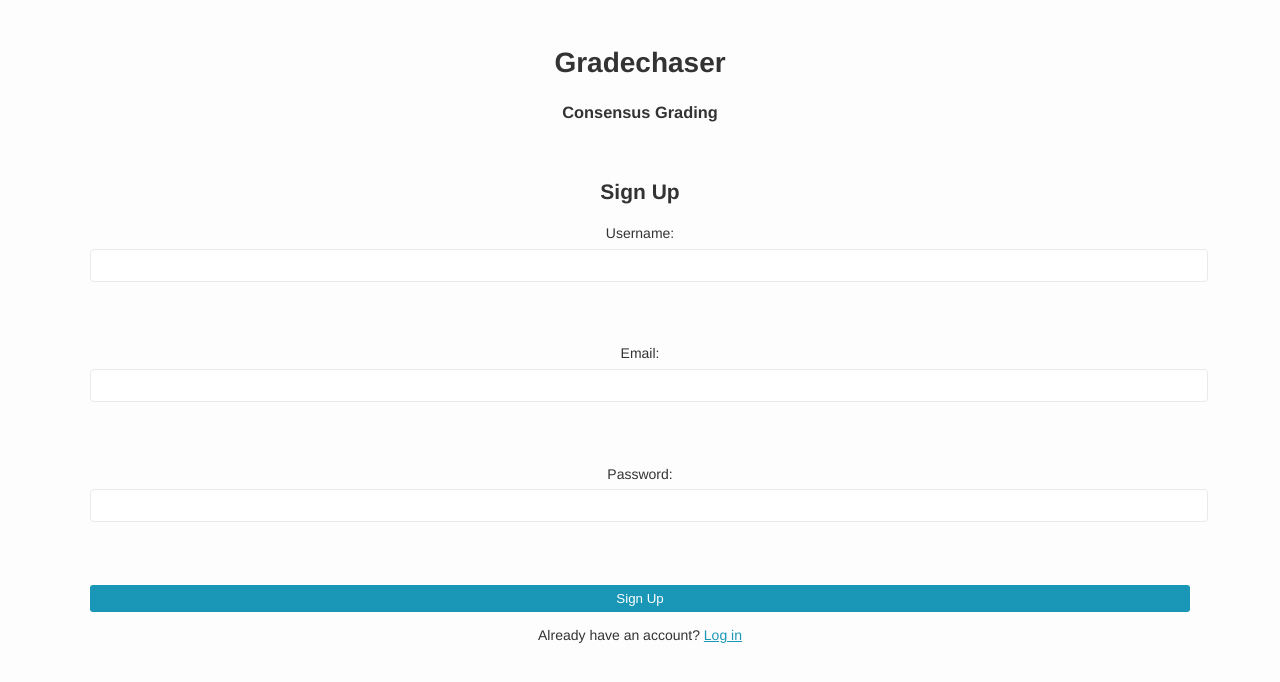
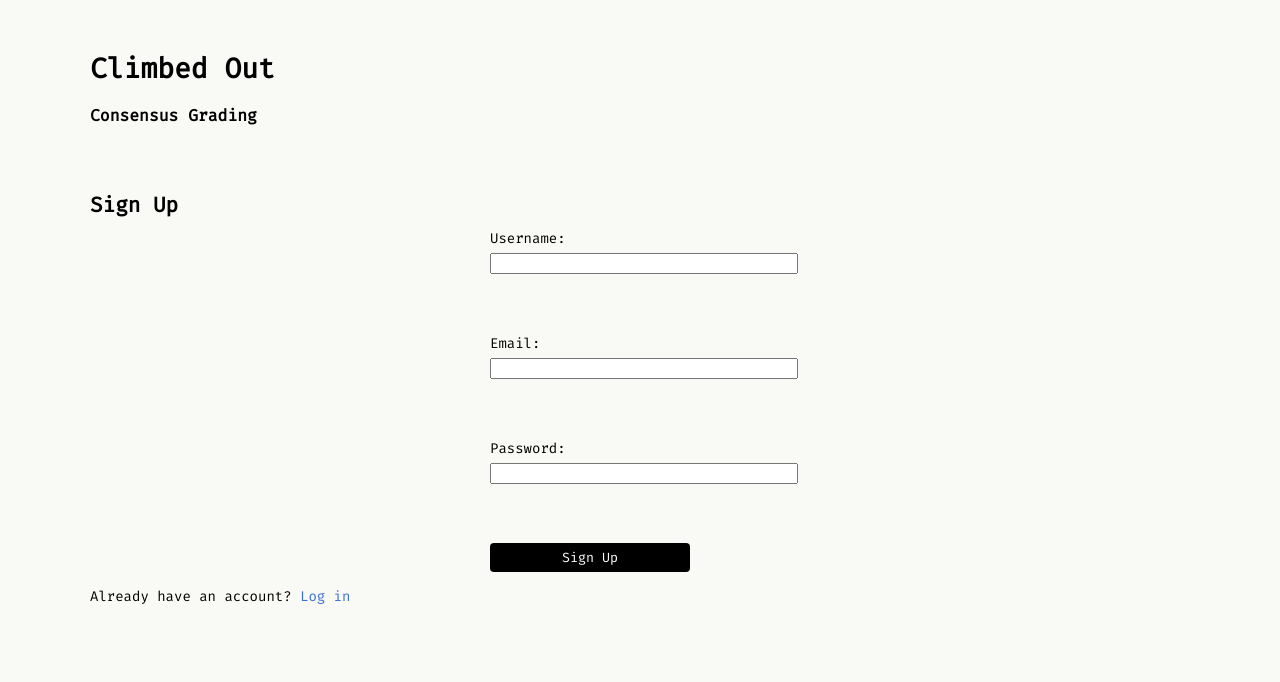
Before and after one commit to quinaltdelete/GradeChaser, a React (Vite) app in the folder client/: page /signup in a window 1280 px wide. Shown: the top 682 px of the page. Built offline with nearby package versions, Linux system fonts and the light colour scheme; no server answers.

Commit message:
Updated styling

```diff
--- a/client/index.html
+++ b/client/index.html
@@ -3,7 +3,8 @@
   <head>
     <meta charset="UTF-8" />
     <meta name="viewport" content="width=device-width, initial-scale=1.0" />
-    <title>Gradechaser</title>
+    <title>Climbed Out</title>
+    <link href="https://fonts.googleapis.com/css2?family=Fira+Code&display=swap" rel="stylesheet" />
   </head>
   <body>
     <div id="root"></div>
--- a/client/src/App.css
+++ b/client/src/App.css
@@ -1,89 +1,58 @@
 :root {
-  --primary-color: #1a97b7;
-  --secondary-color: #196baf;
-  --background-color: #fdfdfd;
-  --border-color: #eaeaea;
+  --primary-color: #000000;
+  --secondary-color: #444444;
+  --background-color: #f9f9f6;
+  --border-color: #dcdcdc;
+  --font-family: 'Fira Code', 'Courier New', monospace;
 }
 
+/* ===== Base Layout & Typography ===== */
+body, html {
+  margin: 0;
+  padding: 0;
+  font-size: 14px;
+  font-family: var(--font-family);
+  background-color: var(--background-color);
+  color: var(--primary-color);
+  line-height: 1.5;
+}
+
+/* Titles */
+h1, h2, h3, h4, h5 {
+  text-align: left;
+  font-weight: 600;
+  margin-top: 1rem;
+  margin-bottom: 0.5rem;
+}
+
+/* Links */
+a {
+  color: #3b6fd1;
+  text-decoration: none;
+  font-weight: 500;
+}
+a:hover {
+  color: #264ba5;
+  text-decoration: underline;
+}
+
+/* ===== Containers ===== */
 #root {
   min-height: 700px;
   max-width: 1280px;
   margin: 0 auto;
   padding: 1rem;
-  text-align: center;
   box-sizing: border-box;
 }
 
-.logo {
-  height: 6em;
-  padding: 1.5em;
-  will-change: filter;
-  transition: filter 300ms;
-}
-
-.logo:hover {
-  filter: drop-shadow(0 0 2em #646cffaa);
-}
-
-.logo.react:hover {
-  filter: drop-shadow(0 0 2em #61dafbaa);
-}
-
-.ranking-table {
-  width: 100%;
-  border-collapse: collapse;
-  margin-top: 10px;
-}
-
-.ranking-table th,
-.ranking-table td {
-  padding: 6px 8px;
-  text-align: left;
-  border-bottom: 1px solid var(--border-color);
-}
-
-.ranking-table th {
-  background-color: #f9f9f9;
-}
-
-@keyframes logo-spin {
-  from { transform: rotate(0deg); }
-  to { transform: rotate(360deg); }
-}
-
-@media (prefers-reduced-motion: no-preference) {
-  a:nth-of-type(2) .logo {
-    animation: logo-spin infinite 20s linear;
-  }
-}
-
-.card {
-  padding: 2em;
-}
-
-.read-the-docs {
-  color: #888;
-}
-
-/* General reset for a clean look */
-body, html {
-  margin: 0;
-  padding: 0;
-  font-size: 14px;
-  font-family: 'Helvetica Neue', Helvetica, Arial, sans-serif;
-  background-color: var(--background-color);
-  color: #333;
-  line-height: 1.4;
-}
-
-/* Container styling for pages */
 .container {
   max-width: 1100px;
   margin: 0 auto;
-  padding: 10px;
+  padding: 20px;
+  text-align: left;
 }
 
-/* Header & navigation styles */
+/* ===== Header / Navigation ===== */
 header {
   display: flex;
   align-items: center;
@@ -94,35 +63,52 @@ header {
 }
 
 nav a, nav button {
-  color: #333;
+  color: var(--primary-color);
   text-decoration: none;
   padding: 5px 10px;
   font-weight: 600;
 }
-
 nav a:hover, nav button:hover {
-  color: var(--primary-color);
+  color: var(--secondary-color);
 }
 
-/* Buttons */
+/* ===== Buttons ===== */
 button {
   padding: 6px 12px;
   border: none;
   background-color: var(--primary-color);
   color: white;
-  border-radius: 3px;
+  border-radius: 4px;
   cursor: pointer;
+  font-family: var(--font-family);
+  max-width: 200px;
 }
-
 button:hover {
   background-color: var(--secondary-color);
 }
 
-/* Form styles */
+/* Button Groups */
+.button-group,
+.left-button-group {
+  display: flex;
+  gap: 10px;
+  flex-wrap: wrap;
+  margin-bottom: 12px;
+}
+.button-group {
+  justify-content: center;
+}
+.left-button-group {
+  justify-content: flex-start;
+}
+
+/* ===== Forms ===== */
 form {
   display: flex;
   flex-direction: column;
   gap: 10px;
+  max-width: 300px;
+  margin: 0 auto;
 }
 
 form input[type="text"],
@@ -130,43 +116,24 @@ form input[type="password"],
 form input[type="email"],
 form input[type="number"],
 form select {
-  padding: 8px;
-  border: 1px solid var(--border-color);
-  border-radius: 4px;
   width: 100%;
+  max-width: 300px;
 }
 
-form input:focus, form select:focus {
+form input:focus,
+form select:focus {
   border-color: var(--primary-color);
   outline: none;
-  box-shadow: 0 0 5px rgba(0,123,255,0.2);
+  box-shadow: 0 0 5px rgba(0,0,0,0.1);
 }
 
-/* Tables */
-table {
-  width: 100%;
-  border-collapse: collapse;
-  margin-top: 10px;
+.container label {
+  display: block;
+  margin-bottom: 6px;
 }
-
-th, td {
-  padding: 10px;
-  border-bottom: 1px solid var(--border-color);
-  text-align: left;
-}
-
-th {
-  background-color: #f4f4f4;
-  font-weight: 600;
-}
-
-/* Links */
-a {
-  color: var(--primary-color);
-}
-
-a:hover {
-  text-decoration: underline;
+.container input {
+  margin-top: 4px;
+  margin-bottom: 12px;
 }
 
 .error-message {
@@ -175,40 +142,42 @@ a:hover {
   margin-bottom: 10px;
 }
 
-.container label {
-  display: block;
-  margin-bottom: 8px;
+/* ===== Tables ===== */
+table,
+.ranking-table {
+  width: 100%;
+  border-collapse: collapse;
+  margin-top: 10px;
 }
 
-.container input {
-  margin-top: 5px;
-  margin-bottom: 15px;
+th, td {
+  padding: 10px;
+  text-align: left;
+  border-bottom: 1px solid var(--border-color);
+  font-family: var(--font-family);
 }
 
-.button-group {
-  display: flex;
-  gap: 10px;
-  flex-wrap: wrap;
-  margin-bottom: 12px;
-  justify-content: center;
+th {
+  background-color: #f4f4f4;
+  font-weight: 600;
 }
 
-.left-button-group {
-  display: flex;
-  gap: 10px;
-  flex-wrap: wrap;
-  margin-bottom: 12px;
-  justify-content: left;
+.ranking-table th {
+  background-color: #f9f9f9;
 }
 
+/* ===== Filter Toolbar ===== */
 .filter-toolbar {
   display: flex;
   flex-wrap: wrap;
   align-items: center;
-  gap: .8rem;
-  padding: 10px;
+  justify-content: flex-start;
+  gap: 0.5rem;
+  padding: 8px 12px;
   border: 1px solid var(--border-color);
   background-color: var(--background-color);
+  width: 100%;
+  box-sizing: border-box;
 }
 
 .filter-toolbar label {
@@ -219,17 +188,49 @@ a:hover {
   font-size: 14px;
 }
 
-.filter-toolbar input {
+.filter-toolbar input,
+.filter-toolbar select {
   height: 24px;
   padding: 4px 8px;
   font-size: 14px;
   border: 1px solid #ccc;
   border-radius: 4px;
+  font-family: var(--font-family);
 }
 
-.filter-toolbar button,
-.filter-toolbar select {
+.filter-toolbar button {
   height: 24px;
   padding: 4px 12px;
   font-size: 14px;
 }
+
+/* ===== Other Misc Elements ===== */
+.logo {
+  height: 6em;
+  padding: 1.5em;
+  transition: filter 300ms;
+}
+.logo:hover {
+  filter: drop-shadow(0 0 2em #646cffaa);
+}
+.logo.react:hover {
+  filter: drop-shadow(0 0 2em #61dafbaa);
+}
+
+.card {
+  padding: 2em;
+}
+.read-the-docs {
+  color: #888;
+}
+
+/* ===== Animations ===== */
+@keyframes logo-spin {
+  from { transform: rotate(0deg); }
+  to { transform: rotate(360deg); }
+}
+@media (prefers-reduced-motion: no-preference) {
+  a:nth-of-type(2) .logo {
+    animation: logo-spin infinite 20s linear;
+  }
+}
--- a/client/src/App.jsx
+++ b/client/src/App.jsx
@@ -64,7 +64,7 @@ function App() {
   return (
     <Router>
       <div className="container">
-        <h1>Gradechaser</h1>
+        <h1>Climbed Out</h1>
         <h3>Consensus Grading</h3>
         {/*Image to come*/}
       </div>
```
